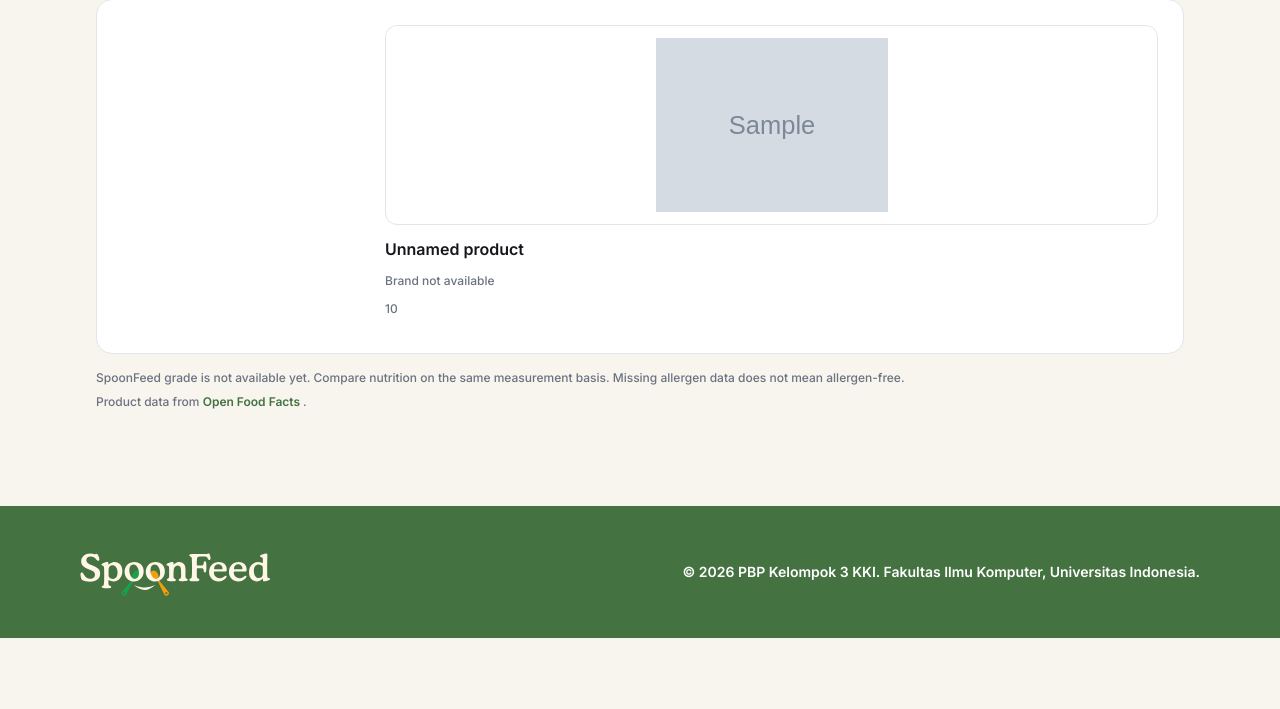
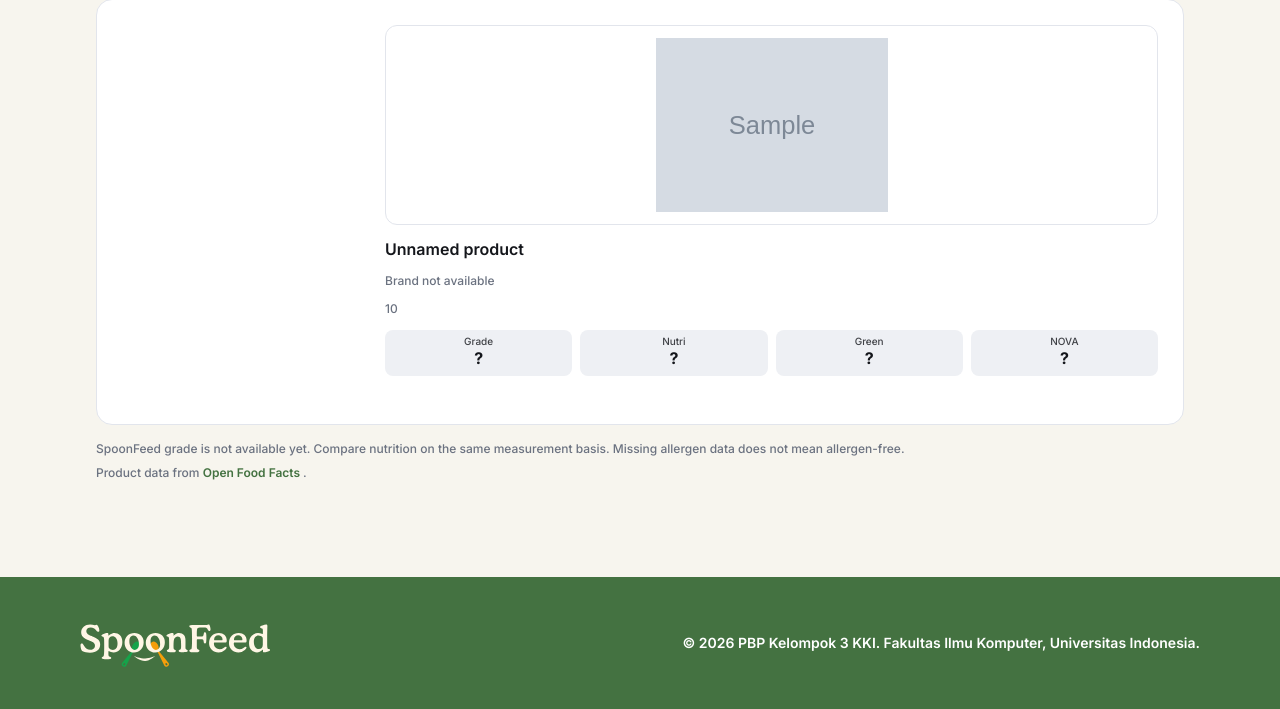
Before and after one commit to pbp-group-kki3/midterm-project, a Django app: template comparison/templates/comparison/compare.html in a window 1280 px wide. Shown: the part 318-1027 px from the top of the page. Before the commit the page ends 956 px from the top, so only its background shows below. Run offline with Django 5.2, Linux system fonts and the light colour scheme; the template is opened without the code that fills it: most values are stand-ins (such as "Sample title", 1, 10 or a date in 2020); grey boxes marked "Sample" are stand-in pictures; lists and menus that the app fills with data are empty; some libraries are stand-ins or nearby versions.

Commit message:
feat(comparison): add aligned product score indicators

```diff
--- a/comparison/static/comparison/comparison.css
+++ b/comparison/static/comparison/comparison.css
@@ -94,6 +94,13 @@
     overflow-wrap: anywhere;
 }
 
+/* Separate table row keeps all product indicators aligned. */
+.compare-score-heading {
+    padding-left: var(--space-xl);
+    padding-bottom: var(--space-xl);
+    vertical-align: top;
+}
+
 /* Keep the panel comfortable on narrower screens. */
 @media (max-width: 767px) {
     .compare-panel {
@@ -108,4 +115,8 @@
     .compare-value {
         padding-left: var(--space-lg);
     }
+
+    .compare-score-heading {
+    padding-left: var(--space-lg);
+    }
 }
--- a/comparison/templates/comparison/compare.html
+++ b/comparison/templates/comparison/compare.html
@@ -97,6 +97,45 @@
                             </th>
                         {% endfor %}
                     </tr>
+
+                    <tr>
+                        <td></td>
+
+                        {% for product in products %}
+                            <td class="compare-score-heading">
+                                <div class="score-row">
+                                    <div class="score-tile">
+                                        <span class="score-tile-label">Grade</span>
+                                        <span class="score-tile-value">?</span>
+                                        <span class="sr-only">
+                                            SpoonFeed grade is not available yet.
+                                        </span>
+                                    </div>
+
+                                    <div class="score-tile">
+                                        <span class="score-tile-label">Nutri</span>
+                                        <span class="score-tile-value">
+                                            {{ product.compare_nutri|default:"?"|upper }}
+                                        </span>
+                                    </div>
+
+                                    <div class="score-tile">
+                                        <span class="score-tile-label">Green</span>
+                                        <span class="score-tile-value">
+                                            {{ product.compare_green|default:"?"|upper }}
+                                        </span>
+                                    </div>
+
+                                    <div class="score-tile">
+                                        <span class="score-tile-label">NOVA</span>
+                                        <span class="score-tile-value">
+                                            {{ product.compare_nova|default:"?" }}
+                                        </span>
+                                    </div>
+                                </div>
+                            </td>
+                        {% endfor %}
+                    </tr>
                 </thead>
 
                 {% if products|length >= 2 %}
```
